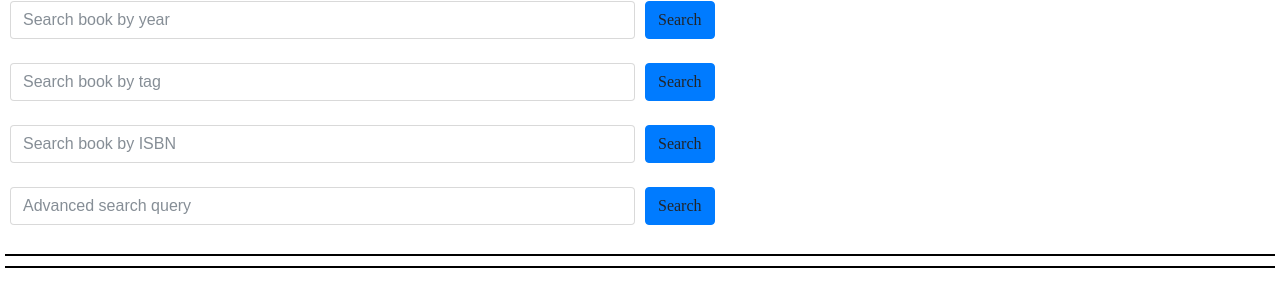
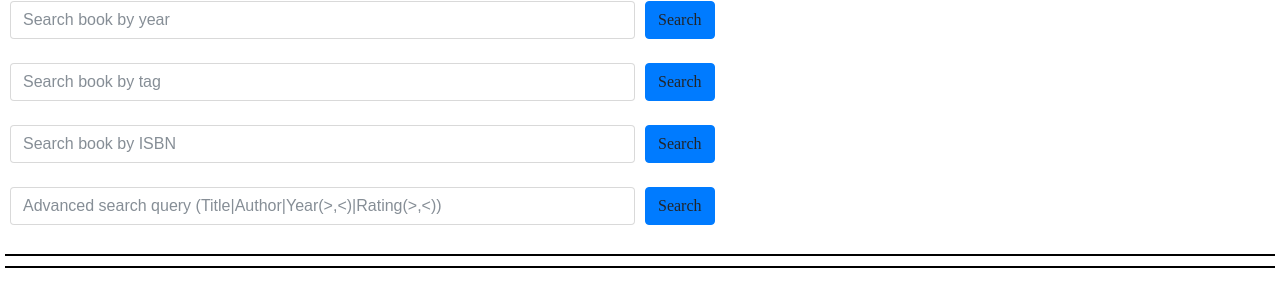
Before and after one commit to harshit-jain-git/Goodreads, a Flask app: page /user_page in a window 1280 px wide. Shown: the part 265-572 px from the top of the page. Run offline with Flask 2, Linux system fonts and the light colour scheme; the visitor is signed in with stand-in values (Sample User, id 1); some libraries are stand-ins or nearby versions.

Commit message:
advanced search

```diff
--- a/app.py
+++ b/app.py
@@ -27,32 +27,32 @@ try:
 	cur.execute("""CREATE OR REPLACE FUNCTION delete()
 	RETURNS TRIGGER AS $$
 	BEGIN
-	    UPDATE Books
-	    SET ratings_count = ratings_count - 1,
-	    ratings_1 = CASE WHEN OLD.rating = 1 THEN ratings_1 - 1 ELSE ratings_1 END,
-	    ratings_2 = CASE WHEN OLD.rating = 2 THEN ratings_2 - 1 ELSE ratings_2 END,
-	    ratings_3 = CASE WHEN OLD.rating = 3 THEN ratings_3 - 1 ELSE ratings_3 END,
-	    ratings_4 = CASE WHEN OLD.rating = 4 THEN ratings_4 - 1 ELSE ratings_4 END,
-	    ratings_5 = CASE WHEN OLD.rating = 5 THEN ratings_5 - 1 ELSE ratings_5 END,
-	    average_rating = (average_rating*(ratings_count + 1) - OLD.rating)/ratings_count
-	    WHERE book_id = OLD.book_id;
+		UPDATE Books
+		SET ratings_count = ratings_count - 1,
+		ratings_1 = CASE WHEN OLD.rating = 1 THEN ratings_1 - 1 ELSE ratings_1 END,
+		ratings_2 = CASE WHEN OLD.rating = 2 THEN ratings_2 - 1 ELSE ratings_2 END,
+		ratings_3 = CASE WHEN OLD.rating = 3 THEN ratings_3 - 1 ELSE ratings_3 END,
+		ratings_4 = CASE WHEN OLD.rating = 4 THEN ratings_4 - 1 ELSE ratings_4 END,
+		ratings_5 = CASE WHEN OLD.rating = 5 THEN ratings_5 - 1 ELSE ratings_5 END,
+		average_rating = (average_rating*(ratings_count + 1) - OLD.rating)/ratings_count
+		WHERE book_id = OLD.book_id;
 
-	    RETURN NEW;
+		RETURN NEW;
 	END; $$ LANGUAGE 'plpgsql'; """)
 
 	cur.execute("""CREATE OR REPLACE FUNCTION update()
 	RETURNS TRIGGER AS $$
 	BEGIN
-	    UPDATE Books
-	    SET ratings_1 = CASE WHEN NEW.rating = 1 THEN ratings_1 + 1 WHEN OLD.rating = 1 THEN ratings_1 - 1 ELSE ratings_1 END,
-	    ratings_2 = CASE WHEN NEW.rating = 2 THEN ratings_2 + 1 WHEN OLD.rating = 2 THEN ratings_2 - 1 ELSE ratings_2 END,
-	    ratings_3 = CASE WHEN NEW.rating = 3 THEN ratings_3 + 1 WHEN OLD.rating = 3 THEN ratings_3 - 1 ELSE ratings_3 END,
-	    ratings_4 = CASE WHEN NEW.rating = 4 THEN ratings_4 + 1 WHEN OLD.rating = 4 THEN ratings_4 - 1 ELSE ratings_4 END,
-	    ratings_5 = CASE WHEN NEW.rating = 5 THEN ratings_5 + 1 WHEN OLD.rating = 5 THEN ratings_5 - 1 ELSE ratings_5 END,
-	    average_rating = (average_rating*ratings_count - OLD.rating + NEW.rating)/ratings_count
-	    WHERE book_id = NEW.book_id;
+		UPDATE Books
+		SET ratings_1 = CASE WHEN NEW.rating = 1 THEN ratings_1 + 1 WHEN OLD.rating = 1 THEN ratings_1 - 1 ELSE ratings_1 END,
+		ratings_2 = CASE WHEN NEW.rating = 2 THEN ratings_2 + 1 WHEN OLD.rating = 2 THEN ratings_2 - 1 ELSE ratings_2 END,
+		ratings_3 = CASE WHEN NEW.rating = 3 THEN ratings_3 + 1 WHEN OLD.rating = 3 THEN ratings_3 - 1 ELSE ratings_3 END,
+		ratings_4 = CASE WHEN NEW.rating = 4 THEN ratings_4 + 1 WHEN OLD.rating = 4 THEN ratings_4 - 1 ELSE ratings_4 END,
+		ratings_5 = CASE WHEN NEW.rating = 5 THEN ratings_5 + 1 WHEN OLD.rating = 5 THEN ratings_5 - 1 ELSE ratings_5 END,
+		average_rating = (average_rating*ratings_count - OLD.rating + NEW.rating)/ratings_count
+		WHERE book_id = NEW.book_id;
 
-	    RETURN NEW;
+		RETURN NEW;
 	END; $$ LANGUAGE 'plpgsql';""")
 
 	cur.execute("DROP MATERIALIZED VIEW Authors;")
@@ -84,9 +84,9 @@ def validate(username, passkey):
 		return (True, None)
 
 def randomString(stringLength=10):
-    """Generate a random string of fixed length """
-    letters = string.ascii_lowercase
-    return ''.join(random.choice(letters) for i in range(stringLength))
+	"""Generate a random string of fixed length """
+	letters = string.ascii_lowercase
+	return ''.join(random.choice(letters) for i in range(stringLength))
 
 @socketio.on('update_to_read')
 def update_to_read (book_id, to_read):
@@ -244,6 +244,46 @@ def isbn_search (isbn13):
 	rows = cur.fetchall()
 	socketio.emit('isbn_search_result', rows)
 
+@socketio.on('advanced_search')
+def advanced_search(q):
+	title = q[0];
+	author = q[1];
+	years = q[2].split(',')
+	year_1 = years[0];
+	year_2 = years[1];
+	rates = q[3].split(',')
+	rate_1 = rates[0]
+	rate_2 = rates[1]
+
+	print(q)
+	query = "select title from books where true"
+	if (len(title) != 0):
+		query += " and title like '%{}%'".format(title)
+
+	if (len(author) != 0):
+		query += " and authors like '%{}%'".format(author)
+
+	if (len(year_1) != 0):
+		year_1 = int(year_1)
+		query += " and original_publication_year > {} ".format(year_1)
+
+	if (len(year_2) != 0):
+		year_2 = int(year_2)
+		query += " and original_publication_year < {}".format(year_2)
+
+	if (len(rate_1) != 0):
+		rate_1 = float(rate_1)
+		query += "and average_rating > {}".format(rate_1)
+
+	if (len(rate_2) != 0):
+		rate_2 = float(rate_2)
+		query += "and average_rating < {}".format(rate_2)
+
+	print(query)
+	cur.execute(query)
+	rows = cur.fetchall()
+	socketio.emit('advanced_search_result', rows)
+
 @socketio.on('get_book_details')
 def book_details(id):
 	query = "select title,authors,original_publication_year,isbn,language_code,average_rating,ratings_count,ratings_1,ratings_2,ratings_3,ratings_4,ratings_5,image_url, goodreads_book_id from books where book_id = {}".format(id)
--- a/static/js/user_page.js
+++ b/static/js/user_page.js
@@ -32,6 +32,12 @@
         socket.emit('isbn_search', q);
     });
 
+    $('.advanced_search a').on('click',function(){
+        q = $('#query_6').val();
+        q = q.split('|');
+
+        socket.emit('advanced_search', q);
+    });
 
     $(document).on('click', '#logout', function(){
         console.log("logout request");
@@ -123,6 +129,14 @@
     		html = html + '<a class="book_url" href="#">' + e[0] + '</a> &emsp;'
     	}
     	document.getElementById('output').innerHTML = html;
+    });
+
+    socket.on('advanced_search_result', function(rows){
+        html = "";
+        for (e of rows) {
+            html = html + '<a class="book_url" href="#">' + e[0] + '</a> &emsp;'
+        }
+        document.getElementById('output').innerHTML = html;
     });
 
     $(document).on('click', '#best_rated_books', function(){
--- a/templates/user_page.html
+++ b/templates/user_page.html
@@ -117,7 +117,7 @@
 				<form class="advanced_search">
 				  <div class="form-row">
 				    <div class="col-md-6 mb-4">
-				      <input type="text" class="form-control" id="query_6" placeholder="Advanced search query" value="">
+				      <input type="text" class="form-control" id="query_6" placeholder="Advanced search query (Title|Author|Year(>,<)|Rating(>,<))" value="">
 				    </div>
 				    <div class="col-md-4 mb-3">
 				      <a class="btn btn-primary">Search</a>
```
